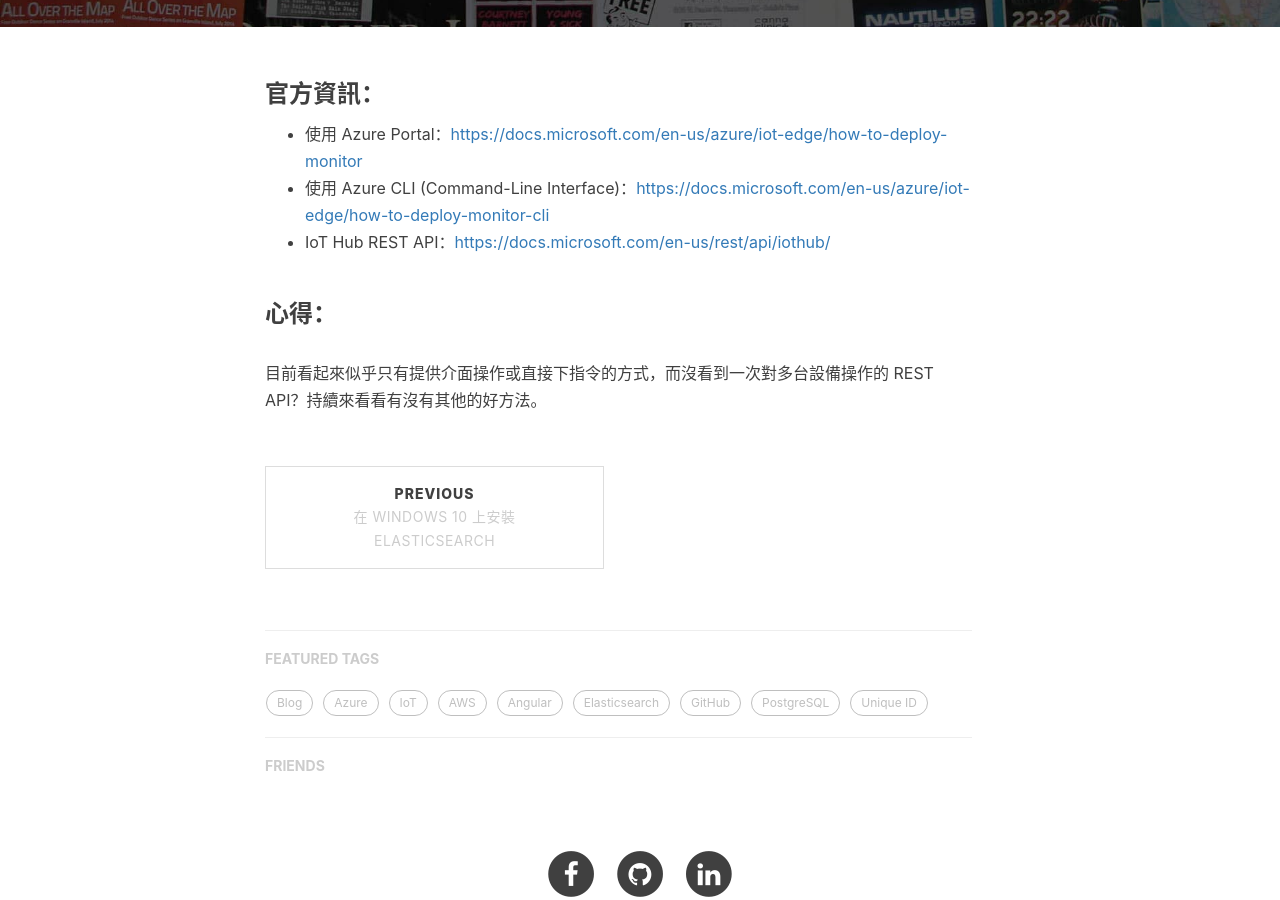
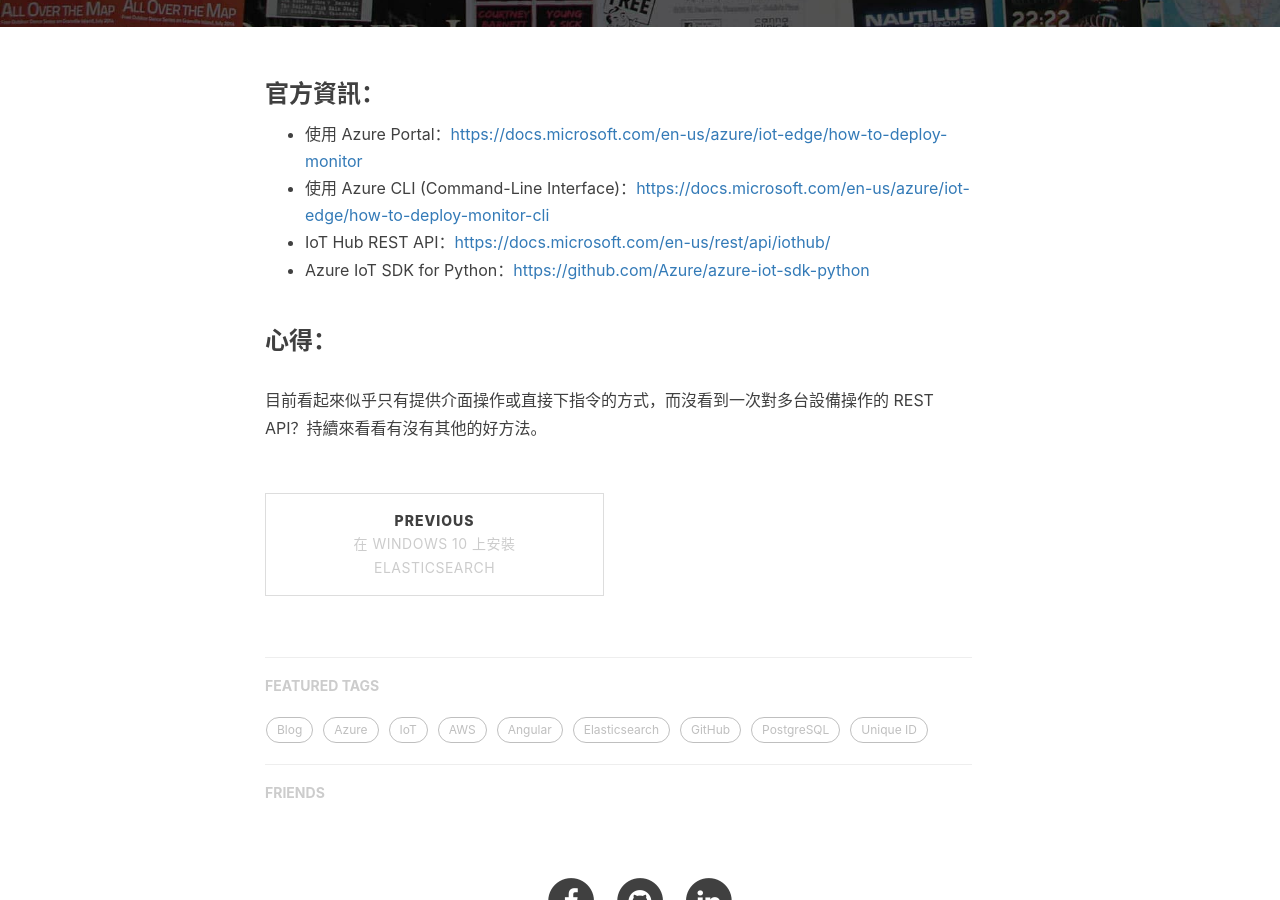
Before and after one commit to cain19811028/cain19811028.github.io, a Jekyll site: the page built from _posts/2019-06-10-deploy_iot_edge_modules_at_scale.markdown, in a window 1280 px wide and 900 px high, scrolled down 556 px. Built offline with Jekyll 4.4.1, drawn with Linux system fonts in a browser that asks for light colours; nearby versions of some CDN libraries; comment, search, counter and statistics services are not loaded.

Commit message:
feat: add something

```diff
--- a/_posts/2019-06-10-deploy_iot_edge_modules_at_scale.markdown
+++ b/_posts/2019-06-10-deploy_iot_edge_modules_at_scale.markdown
@@ -14,6 +14,7 @@
  - 使用 Azure Portal：[https://docs.microsoft.com/en-us/azure/iot-edge/how-to-deploy-monitor](https://docs.microsoft.com/en-us/azure/iot-edge/how-to-deploy-monitor)
  - 使用 Azure CLI (Command-Line Interface)：[https://docs.microsoft.com/en-us/azure/iot-edge/how-to-deploy-monitor-cli](https://docs.microsoft.com/en-us/azure/iot-edge/how-to-deploy-monitor-cli)
  - IoT Hub REST API：[https://docs.microsoft.com/en-us/rest/api/iothub/](https://docs.microsoft.com/en-us/rest/api/iothub/)
+ - Azure IoT SDK for Python：[https://github.com/Azure/azure-iot-sdk-python](https://github.com/Azure/azure-iot-sdk-python)
 
 ### 心得：
 
```
